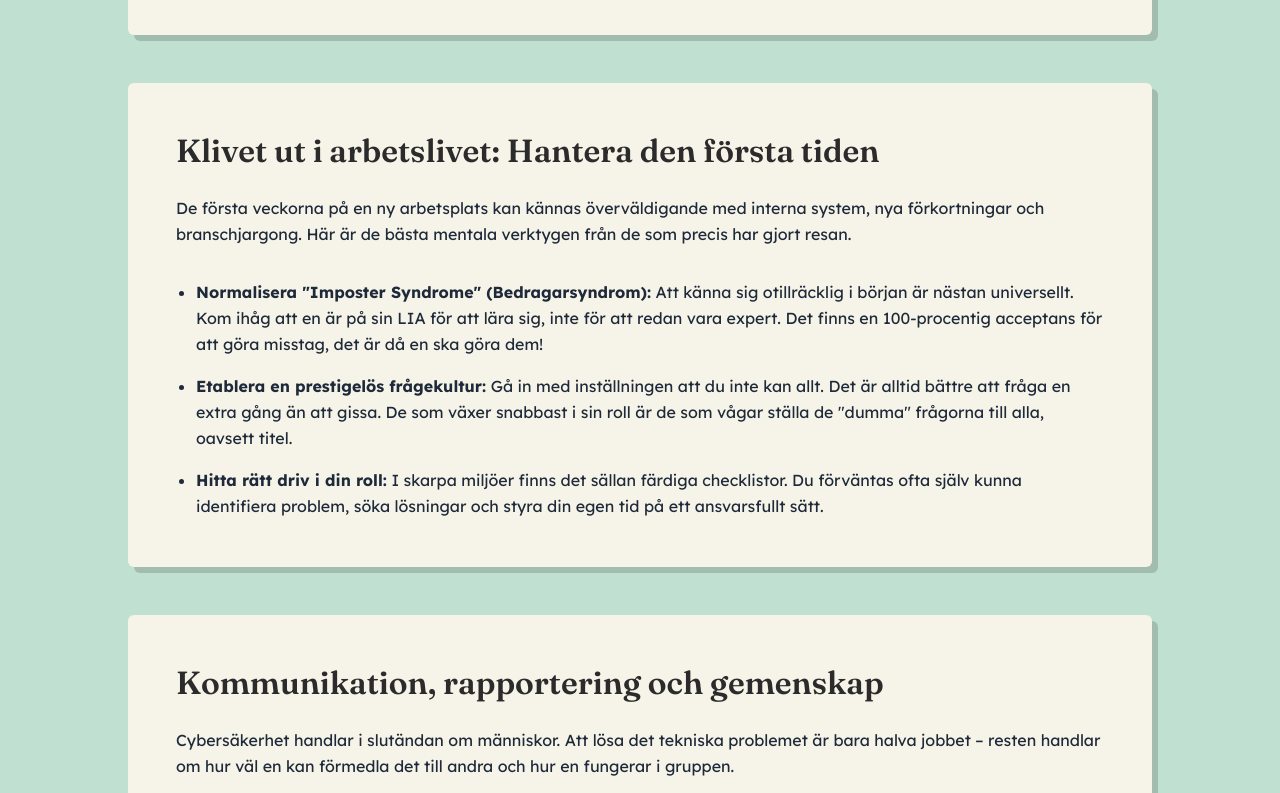
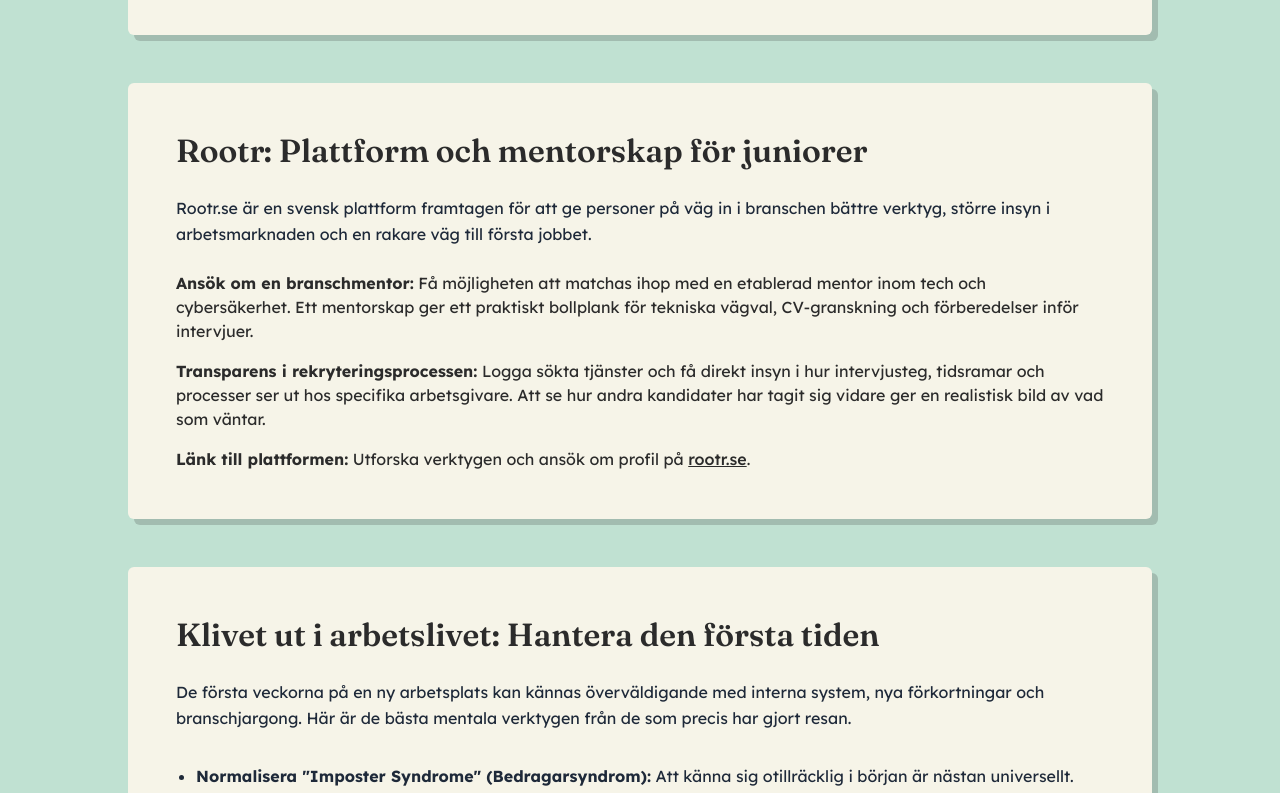
Before and after one commit to karinEkenberg/Cybersakerhetskompassen, a React (Vite) app: page /natverk in a window 1280 px wide. Shown: the part 1040-1833 px from the top of the page. Built offline with nearby package versions, Linux system fonts and the light colour scheme.

Commit message:
add rootr as a tip

```diff
--- a/src/components/Network.jsx
+++ b/src/components/Network.jsx
@@ -43,6 +43,41 @@
             genuint intresse och viljan att experimentera i egna hemmaslabb
             framför ett uppblåst CV. Var ärlig med vad du kan och visa ditt
             driv.
+          </li>
+        </ul>
+      </Section>
+
+      <Section
+        title="Rootr: Plattform och mentorskap för juniorer"
+        text="Rootr.se är en svensk plattform framtagen för att ge personer på väg in i branschen bättre verktyg, större insyn i arbetsmarknaden och en rakare väg till första jobbet."
+        priority={false}
+      >
+        <ul className="space-y-4">
+          <li>
+            <strong>Ansök om en branschmentor:</strong> Få möjligheten att
+            matchas ihop med en etablerad mentor inom tech och cybersäkerhet.
+            Ett mentorskap ger ett praktiskt bollplank för tekniska vägval,
+            CV-granskning och förberedelser inför intervjuer.
+          </li>
+          <li>
+            <strong>Transparens i rekryteringsprocessen:</strong> Logga sökta
+            tjänster och få direkt insyn i hur intervjusteg, tidsramar och
+            processer ser ut hos specifika arbetsgivare. Att se hur andra
+            kandidater har tagit sig vidare ger en realistisk bild av vad som
+            väntar.
+          </li>
+          <li>
+            <strong>Länk till plattformen:</strong> Utforska verktygen och ansök
+            om profil på{" "}
+            <a
+              href="https://rootr.se"
+              target="_blank"
+              rel="noopener noreferrer"
+              className="font-medium underline hover:text-[#dca4a4] transition-colors"
+            >
+              rootr.se
+            </a>
+            .
           </li>
         </ul>
       </Section>
```
